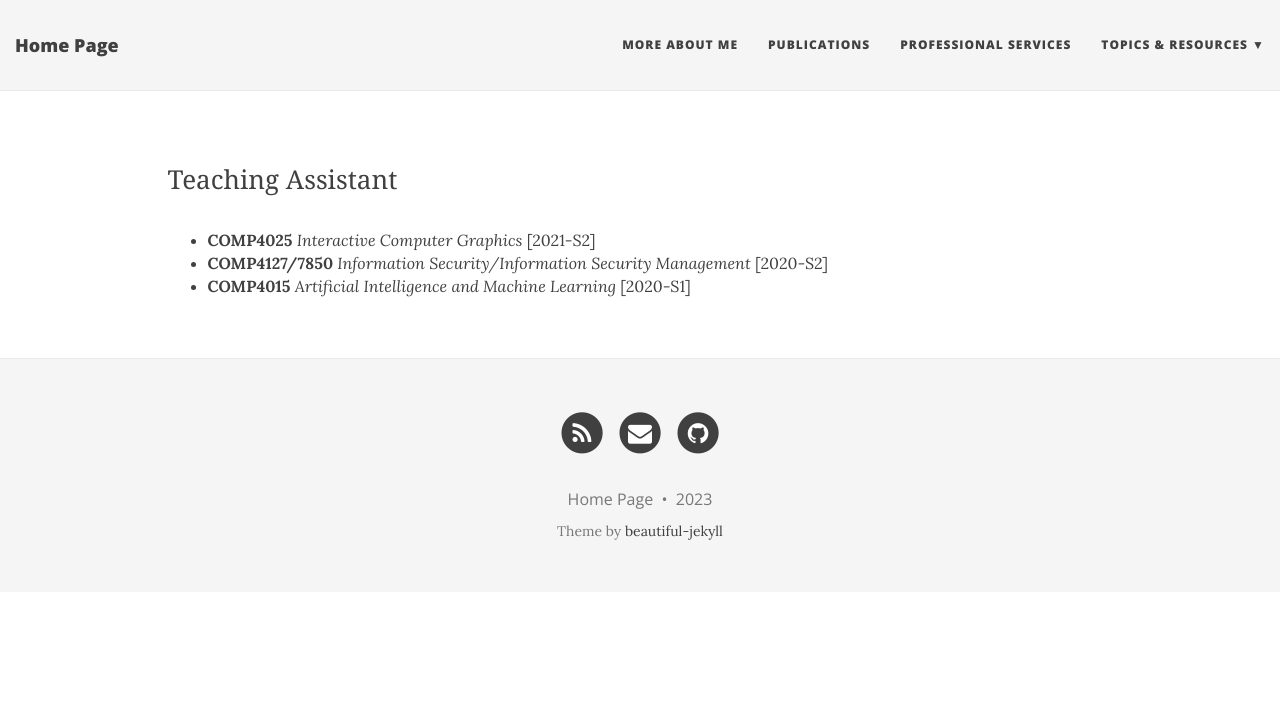
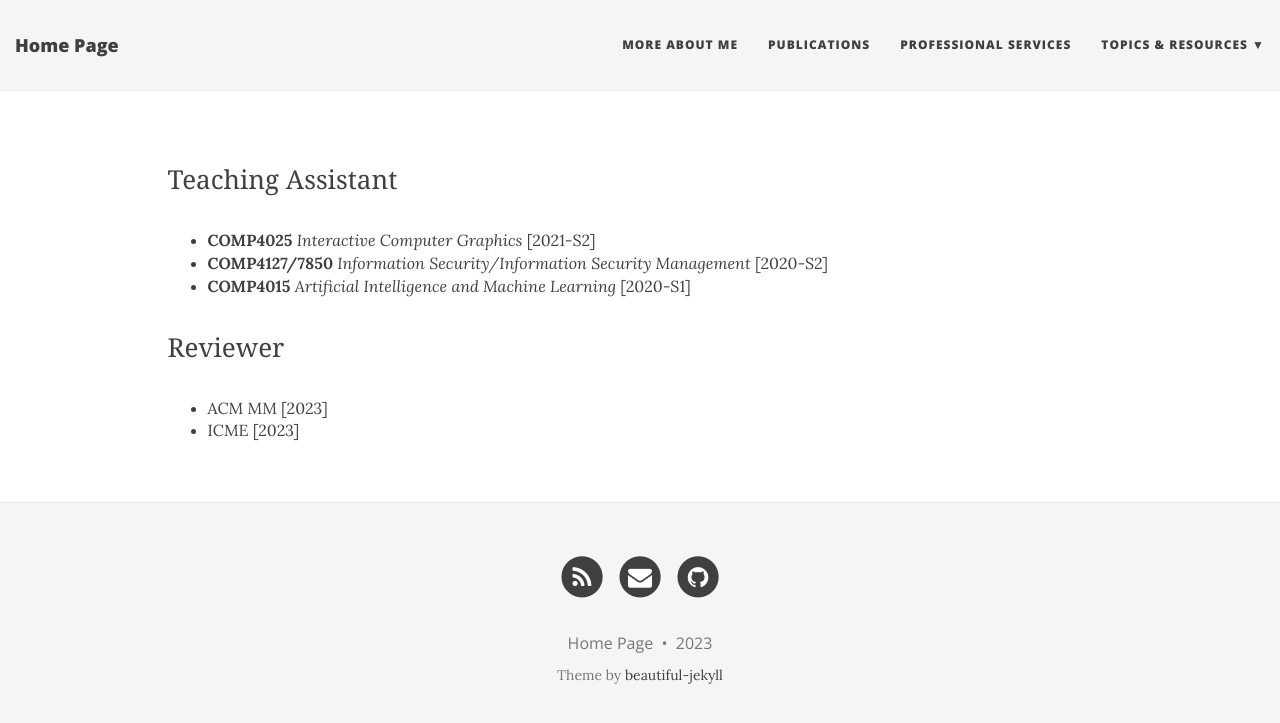
Before and after one commit to Derry-Xing/derry-xing.github.io, a Jekyll site: the page built from pages/services.md, in a window 1280 px wide. Shown: the top 723 px of the page. Built offline with Jekyll 4.4.1, drawn with Linux system fonts in a browser that asks for light colours; nearby versions of some CDN libraries; our own code applies the rules of GitHub Pages for plain Markdown files.

Commit message:
Update services.md

```diff
--- a/pages/services.md
+++ b/pages/services.md
@@ -3,3 +3,9 @@
 - **COMP4025** _Interactive Computer Graphics_ [2021-S2]
 - **COMP4127/7850** _Information Security/Information Security Management_ [2020-S2]
 - **COMP4015** _Artificial Intelligence and Machine Learning_ [2020-S1]
+
+
+<p><span style="font-family:georgia,serif; font-size:26px;">Reviewer</span></p>
+
+- ACM MM [2023]
+- ICME [2023]
```
